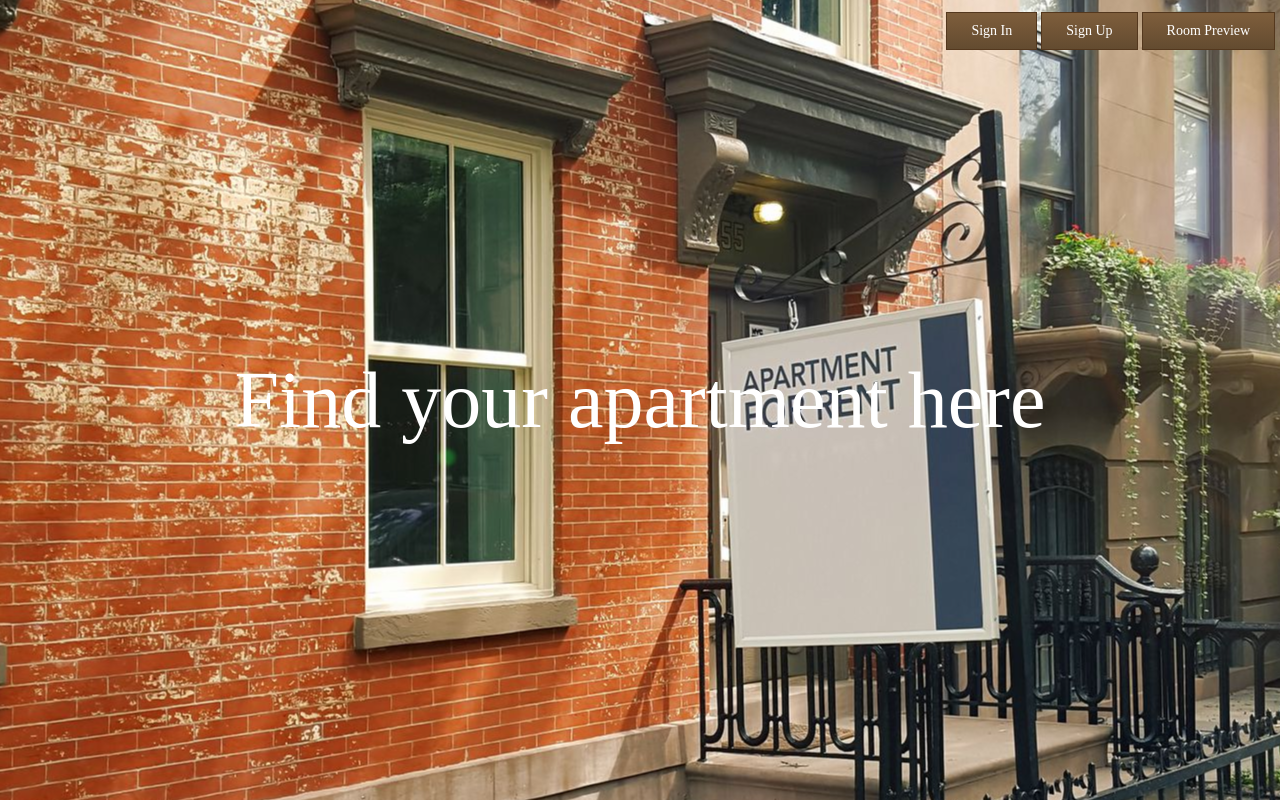
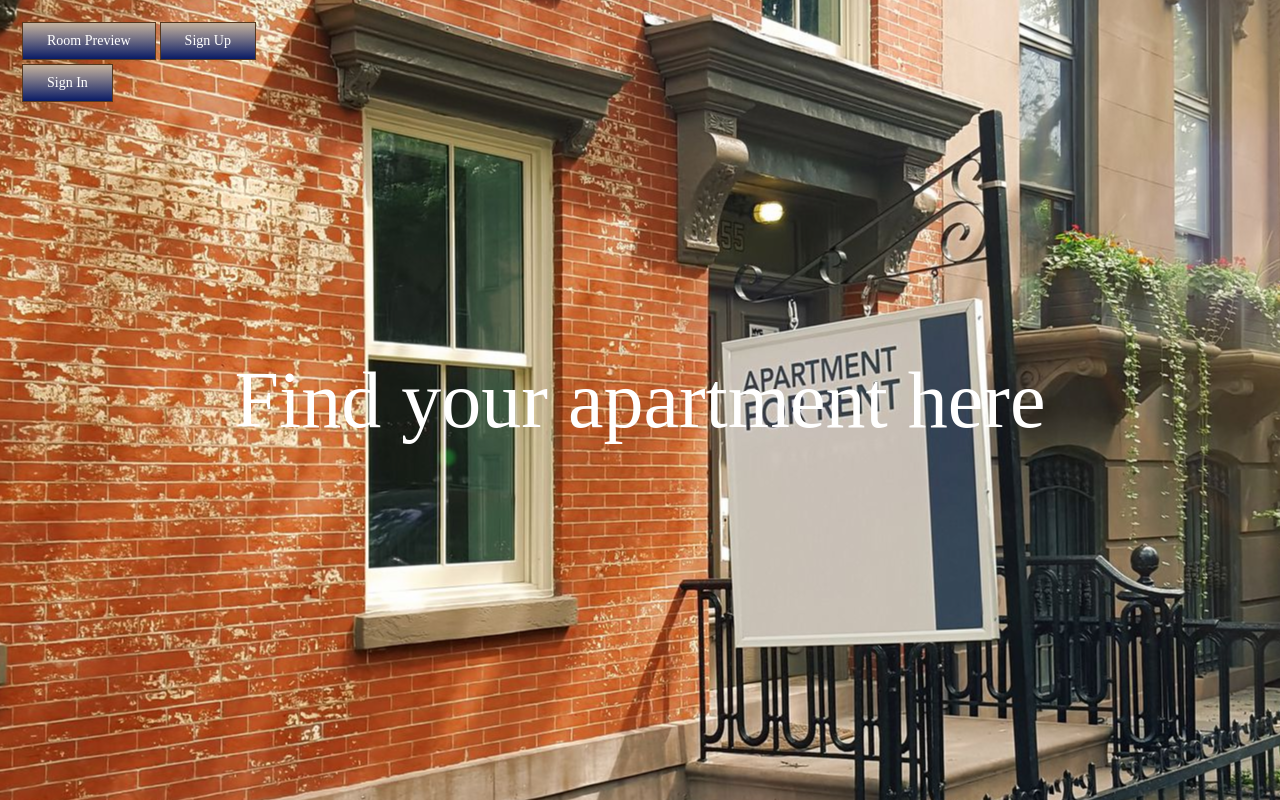
Before and after one commit to xingyu711/Find_Your_Apartment, a website: page public/index.html in a window 1280 px wide. Drawn offline with Linux system fonts and the light colour scheme.

Commit message:
Add files via upload

```diff
--- a/public/stylesheets/style.css
+++ b/public/stylesheets/style.css
@@ -9,7 +9,6 @@ body {
   z-index: 9997;
 }
 
-
 section {
   position: relative;
   width: 100%;
@@ -18,21 +17,21 @@ section {
 
 .menu {
   display: block;
-  margin: 10px;
+  margin: 20px;
   position: fixed;
-  width: 99%;
+  width: 25%;
   align-items: end;
-  z-index: 9999;
+  z-index: 99;
 }
 
 .button {
   padding: 10px;
   margin: 2px;
-  float: right;
+  float: left;
   font-size: 20px;
   color: white;
-  background: linear-gradient(to bottom, #7d5d3b 5%, #634b30 100%);
-  background-color: #7d5d3b;
+  background: linear-gradient(to bottom, #c2b09d 2%, #091b66 100%);
+  background-color: #decdbe;
   border: 1px solid #54381e;
   cursor: pointer;
   font-size: 14px;
@@ -41,8 +40,8 @@ section {
 }
 
 .button:hover {
-  background: linear-gradient(to bottom, #634b30 5%, #7d5d3b 100%);
-  background-color: #634b30;
+  background: linear-gradient(to bottom, #c2b09d 5%, #043d35 100%);
+  background-color: #0e4b4d;
 }
 
 .main {
@@ -81,9 +80,8 @@ p {
   background-blend-mode: lighten;
 }
 
-
 #section1 a {
-  padding-top: 60px;
+  padding-top: 65px;
 }
 #section1 a span {
   position: absolute;
```
